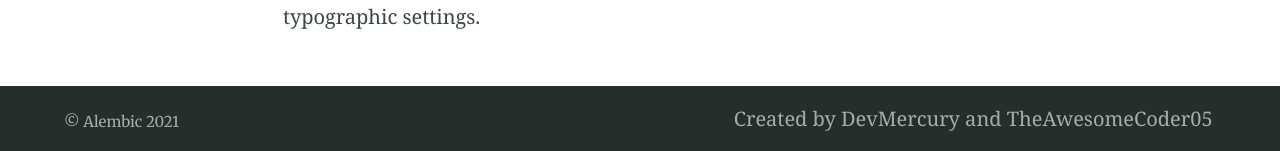
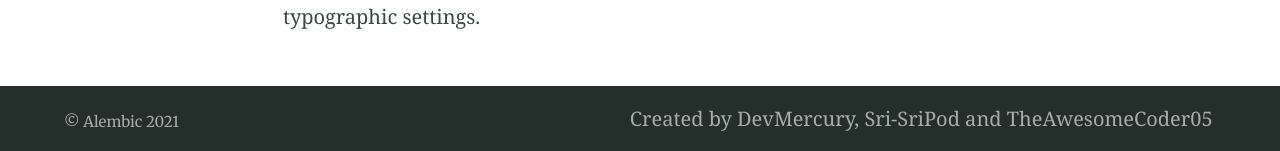
Before and after one commit to CompeyDev/Awesome-Project, a Jekyll site: the page built from index.md, in a window 1280 px wide and 900 px high, scrolled down 4804 px. Shown: the part 746-897 px from the top of the window. Built offline with Jekyll 4.4.1, drawn with Linux system fonts in a browser that asks for light colours.

Commit message:
Added Sri-SriPod as well

```diff
--- a/CNAME
+++ /dev/null
@@ -1 +0,0 @@
-alembic.darn.es
--- a/_config.yml
+++ b/_config.yml
@@ -130,7 +130,7 @@ navigation_header:
   url: https://github.com/TheAwesomeCoder05/Awesome-Project/
 
 navigation_footer:
-- title: Created by DevMercury and TheAwesomeCoder05
+- title: Created by DevMercury, Sri-SriPod and TheAwesomeCoder05
   url: https://theawesomecoder05.github.io/Awesome-Project
 
 social_links: # Appears in sidebar. Set the urls then uncomment and comment out as desired
```
